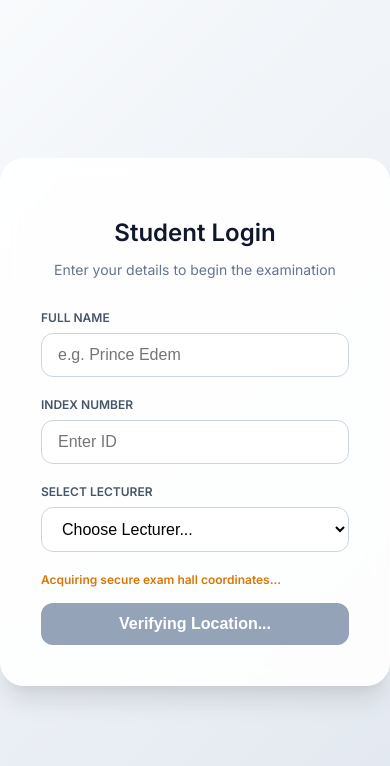
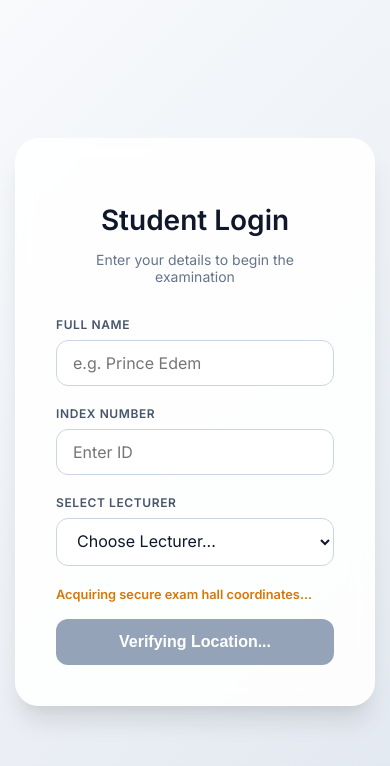
Before and after one commit to efoedem/Edemkofficial, a Django app: page / in a window 390 px wide. Shown: the top 766 px of the page. Run offline with Django 5.2, Linux system fonts and the light colour scheme; data that the repository does not hold is empty.

Commit message:
ui: resolve button unlock dependency sequence and stabilize select elements across mobile devices

```diff
--- a/templates/quiz/login.html
+++ b/templates/quiz/login.html
@@ -2,7 +2,7 @@
 <html lang="en">
 <head>
     <meta charset="UTF-8">
-    <meta name="viewport" content="width=device-width, initial-scale=1.0">
+    <meta name="viewport" content="width=device-width, initial-scale=1.0, maximum-scale=1.0, user-scalable=no">
     <title>Student Portal | Login</title>
     <link href="https://fonts.googleapis.com/css2?family=Inter:wght@300;400;600&display=swap" rel="stylesheet">
     <script src="https://code.jquery.com/jquery-3.6.0.min.js"></script>
@@ -34,17 +34,31 @@
             max-width: 400px;
             text-align: center;
             border: 1px solid rgba(255, 255, 255, 0.3);
+            margin: 15px;
         }
 
-        h2 { font-weight: 600; margin-bottom: 0.5rem; color: #0f172a; }
+        h2 { font-weight: 600; margin-bottom: 0.5rem; color: #0f172a; font-size: 1.75rem; }
         p.subtitle { font-size: 0.875rem; color: #64748b; margin-bottom: 2rem; }
         .input-group { text-align: left; margin-bottom: 1.25rem; }
-        label { display: block; font-size: 0.75rem; font-weight: 600; text-transform: uppercase; margin-bottom: 0.5rem; color: #475569; }
-        input, select { width: 100%; padding: 0.75rem 1rem; border-radius: 0.75rem; border: 1px solid #cbd5e1; background: white; font-size: 1rem; box-sizing: border-box; }
-        button { width: 100%; padding: 0.75rem; background: var(--primary); color: white; border: none; border-radius: 0.75rem; font-size: 1rem; font-weight: 600; cursor: pointer; margin-top: 1rem; }
+        label { display: block; font-size: 0.75rem; font-weight: 600; text-transform: uppercase; margin-bottom: 0.5rem; color: #475569; letter-spacing: 0.05em; }
+        input, select { width: 100%; padding: 0.75rem 1rem; border-radius: 0.75rem; border: 1px solid #cbd5e1; background: white; font-size: 1rem; box-sizing: border-box; font-family: inherit; color: #0f172a; }
+
+        button { width: 100%; padding: 0.85rem; background: var(--primary); color: white; border: none; border-radius: 0.75rem; font-size: 1rem; font-weight: 600; cursor: pointer; margin-top: 1rem; transition: background 0.2s ease; }
         button:disabled { background: #94a3b8; cursor: not-allowed; }
-        .error-msg { color: #dc2626; font-size: 0.875rem; margin-bottom: 1rem; font-weight: 600; }
-        .gps-status { font-size: 0.75rem; color: #059669; font-weight: 600; margin-top: 0.5rem; text-align: left; }
+
+        .error-msg {
+            color: #b91c1c;
+            background-color: #fef2f2;
+            border-left: 4px solid #dc2626;
+            padding: 12px;
+            font-size: 0.875rem;
+            margin-bottom: 1.5rem;
+            font-weight: 600;
+            border-radius: 4px;
+            text-align: left;
+            line-height: 1.4;
+        }
+        .gps-status { font-size: 0.8rem; color: #d97706; font-weight: 600; margin-top: 0.75rem; text-align: left; line-height: 1.4; }
     </style>
 </head>
 <body>
@@ -65,12 +79,12 @@
 
             <div class="input-group">
                 <label>Full Name</label>
-                <input type="text" name="full_name" placeholder="e.g. Prince Edem" required>
+                <input type="text" name="full_name" placeholder="e.g. Prince Edem" required autocomplete="off">
             </div>
 
             <div class="input-group">
                 <label>Index Number</label>
-                <input type="text" name="index_number" placeholder="Enter ID" required>
+                <input type="text" name="index_number" placeholder="Enter ID" required autocomplete="off">
             </div>
 
             <div class="input-group">
@@ -88,7 +102,7 @@
                 <select id="course_select" name="course_id" required></select>
             </div>
 
-            <div id="gps_feedback" class="gps-status" style="color: #d97706;">Acquiring satellite location fix...</div>
+            <div id="gps_feedback" class="gps-status">Acquiring satellite location fix...</div>
 
             <button type="submit" id="start_btn" disabled>Waiting for GPS Fix...</button>
         </form>
@@ -99,10 +113,17 @@
 
     // Helper function to safely unlock the start button only if form rules and location are valid
     function checkAndUnlockButton() {
-        if (gpsAcquired && ($('#course_select').val() || $('#lecturer_select').val())) {
+        const hasCourseSelected = $('#course_select').val() !== null && $('#course_select').val() !== "";
+
+        if (gpsAcquired && hasCourseSelected) {
             $('#start_btn').prop('disabled', false).text('Start Quiz Session');
-        } else if (!gpsAcquired) {
-            $('#start_btn').prop('disabled', true).text('Waiting for Verified Location...');
+        } else {
+            $('#start_btn').prop('disabled', true);
+            if (!gpsAcquired) {
+                $('#start_btn').text('Waiting for Verified Location...');
+            } else {
+                $('#start_btn').text('Select Course Code...');
+            }
         }
     }
 
@@ -156,13 +177,14 @@
                     checkAndUnlockButton();
                 },
                 {
-                    enableHighAccuracy: false, // 🚀 FORCES cellular & Wi-Fi triangulation for instant indoor verification
+                    enableHighAccuracy: false, // FORCES cellular & Wi-Fi triangulation for instant indoor verification
                     timeout: 12000,            // Allows 12 seconds to compile accurate network triangulation
                     maximumAge: 60000          // Re-verify coordinates if cache data is older than 60 seconds
                 }
             );
         } else {
             $('#gps_feedback').text('✕ Browser security rules unsupported. Use Chrome or Safari.').css('color', '#dc2626');
+            checkAndUnlockButton();
         }
     }
 
@@ -176,7 +198,7 @@
         });
     });
 
-    // Re-verify anytime they try to alter selections to block perimeter spoofing
+    // Re-verify anytime they alter selections to block perimeter spoofing
     $('#course_select').change(checkAndUnlockButton);
 </script>
 </body>
```
